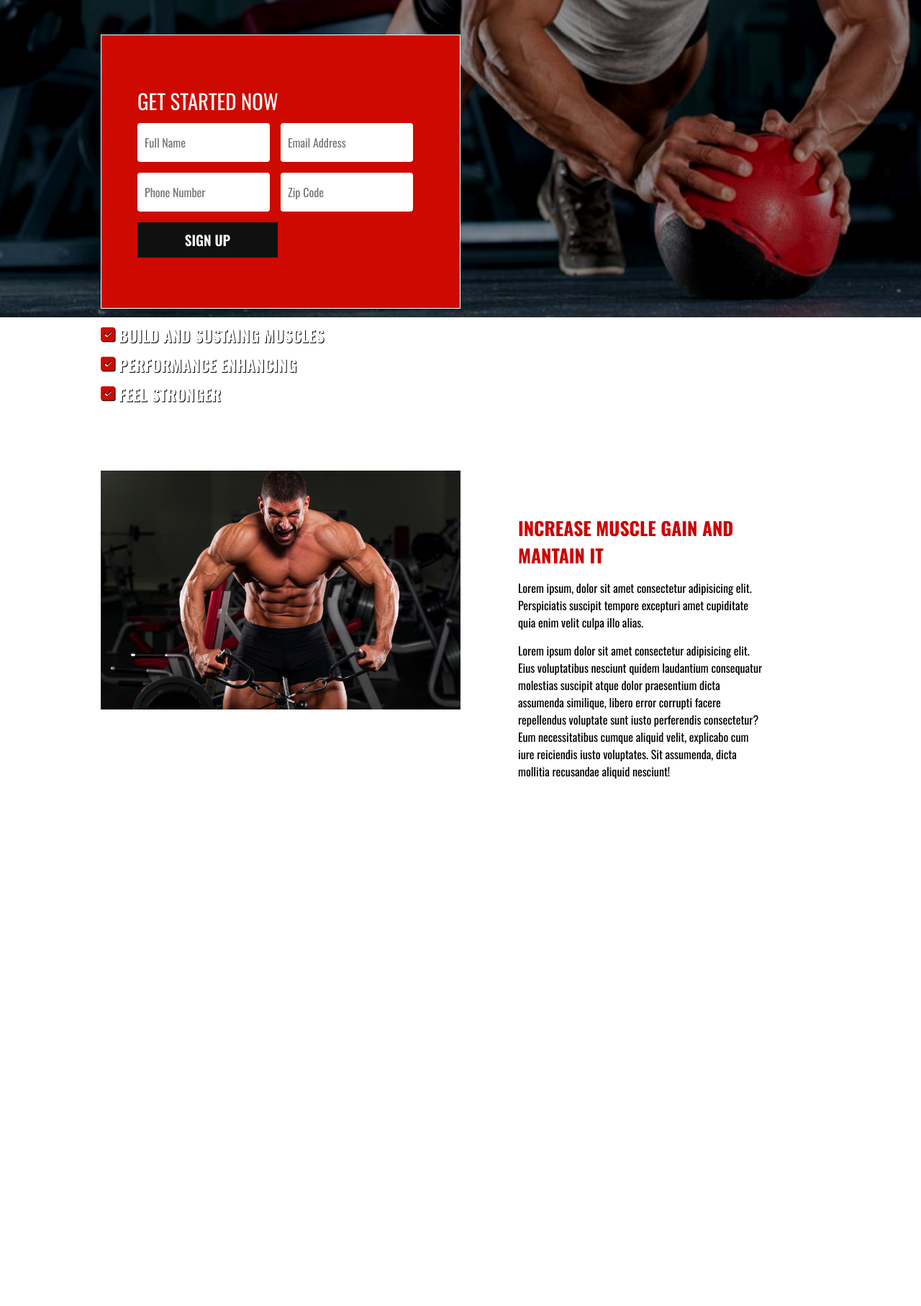
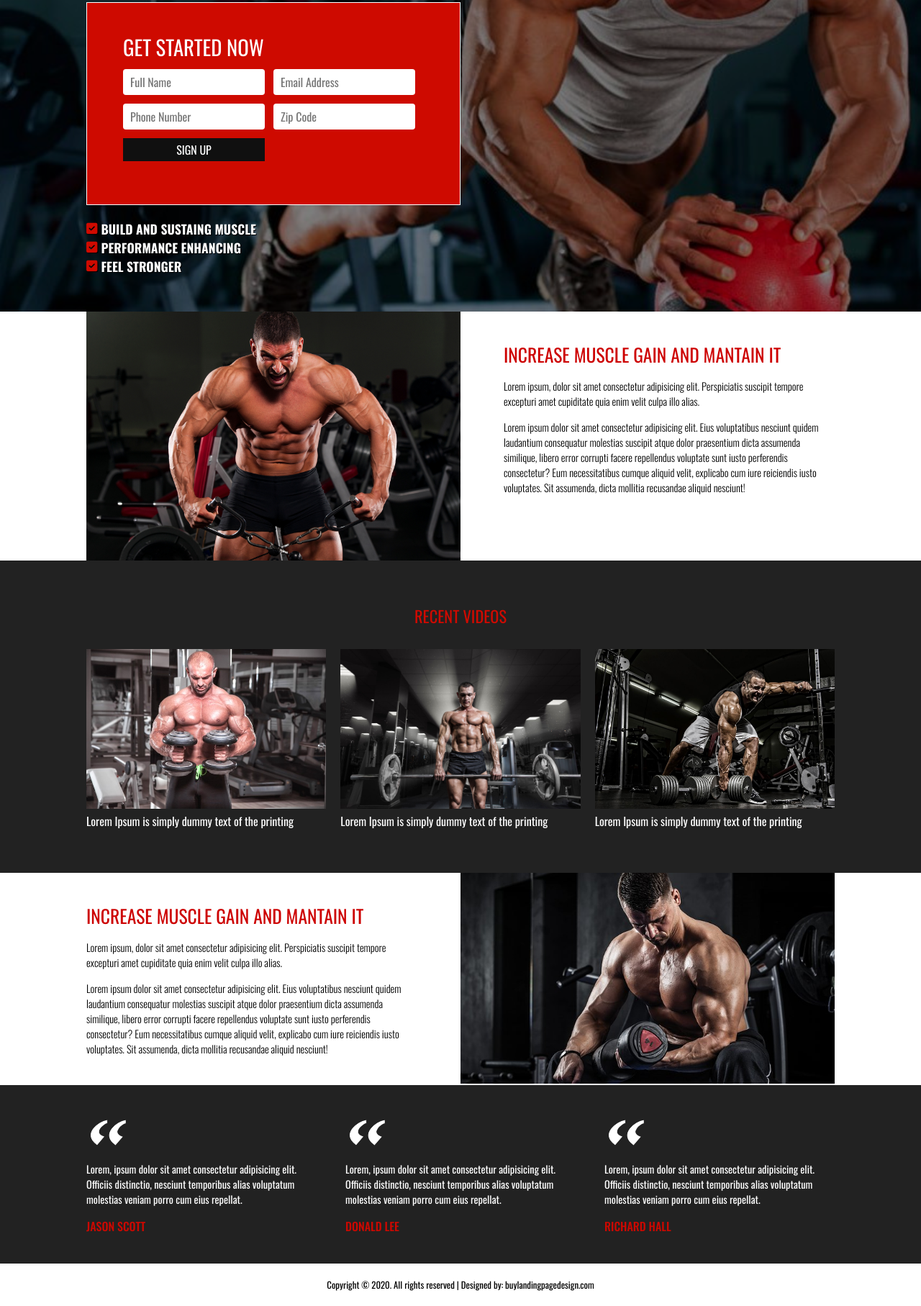
Before and after one commit to SeawardSalmon6/AtividadesECCJR, a plain HTML site: page Atividade04_Reproducao-Academia-Flexbox/index.html in a window 1280 px wide. Shown: the part 310-2125 px from the top of the page at 72% size. Before the commit the page ends 1454 px from the top, so only its background shows below. Drawn offline with nearby package versions, Linux system fonts and the light colour scheme.

Commit message:
Finalizando a página Bodybuilding - not responsive

```diff
--- a/Atividade04_Reproducao-Academia-Flexbox/css/style.css
+++ b/Atividade04_Reproducao-Academia-Flexbox/css/style.css
@@ -19,7 +19,7 @@ header {
     display: flex;
     justify-content: space-between;
     align-items: center;
-    padding: 20px 140px;
+    padding: 20px 120px;
 }
 
 header h1 {
@@ -27,54 +27,57 @@ header h1 {
     font-weight: 400;
 }
 
-header h2 { font-weight: lighter; }
+header h2 {
+    font-size: 1.2rem;
+    font-weight: lighter;
+}
 
 header,
 .hero h1,
 .hero .grid { text-shadow: 1px 1px 0 black; }
 
 /* HERO */
+.hero::after {
+    content: "";
+    position: absolute;
+    background: url(../images/banner.jpg) no-repeat;
+    background-size: cover;
+    background-position-y: -130px;
+    top: 0;
+    left: 0;
+    right: 0;
+    bottom: 0;
+    z-index: -1;
+    filter: brightness(50%) saturate(130%);
+}
+
 .hero {
-    min-height: 100vh;
     display: flex;
     flex-direction: column;
-    padding: 90px 140px;
+    padding: 70px 120px 50px;
     color: white;
     text-transform: uppercase;
     position: relative;
 }
 
-.hero .img-container {
-    position: absolute;
-    width: 100%;
-    height: 1127px;
-    top: -25%;
-    left: 0;
-    z-index: -1;
-    filter: brightness(60%) contrast(110%);
-    overflow: hidden;
-}
-
-.hero .img-container .background {
-    width: 100%;
-    object-fit: cover;
-}
-
 .hero h1 {
     align-self: center;
-    font-size: 4rem;
+    font-size: 3rem;
     font-weight: 400;
     max-width: 60%;
     text-align: center;
-    margin-bottom: 5rem;
+    margin-top: 4rem;
+    margin-bottom: 4rem;
+    line-height: 1.2;
 }
 
 .hero .form-card {
     max-width: 50%;
     background-color: #ce0a00;
     border: 1px solid white;
-    padding: 70px 50px;
+    padding: 40px 50px 60px;
     margin-bottom: 20px;
+    font-weight: 400;
 }
 
 .hero .form-card h3 {
@@ -87,30 +90,26 @@ header,
     width: 100%;
     display: flex;
     flex-wrap: wrap;
-    gap: 15px;
+    align-content: flex-start;
+    gap: 12px;
 }
 
-.hero .form-card form .inputs-block {
-    display: flex;
-    flex-wrap: wrap;
-    align-items: flex-start;
-    gap: 15px;
-}
+.hero .form-card form input,
+.hero .form-card form button { flex-basis: calc((100% / 2) - 12px); }
 
 .hero .form-card form input {
-    padding: 15px 10px;
+    padding: 6px 10px;
     border-radius: 4px;
     font-size: 1rem;
 }
 
 .hero .form-card form button {
-    flex-basis: 49%;
-    padding: 10px 0;
+    padding: 4px 0;
     background-color: #101010;
     text-transform: uppercase;
     color: white;
-    font-size: 1.2rem;
-    font-weight: 600;
+    font-size: 1rem;
+    font-weight: 400;
 }
 
 .hero .grid {
@@ -118,8 +117,7 @@ header,
     display: flex;
     flex-direction: column;
     align-content: flex-start;
-    font-size: 1.4rem;
-    gap: 8px;
+    font-size: 1.1rem;
 }
 
 .hero .grid li {
@@ -134,18 +132,21 @@ header,
 
 /* INCREASE MUSCLE */
 .increase-muscle {
-    padding: 0 140px;
+    padding: 0 120px;
     display: flex;
     align-items: flex-start;
 }
 
 .increase-muscle img {
     width: 50%;
+    max-width: 100%;
 }
 
 .increase-muscle .text-column {
-    padding: 60px 80px;
-    width: 60%;
+    width: 50%;
+    padding: 40px 0 40px 60px;
+    font-size: 0.9rem;
+    font-weight: 300;
 }
 
 .increase-muscle .text-column h3 {
@@ -153,6 +154,72 @@ header,
     text-transform: uppercase;
     color: #cd0000;
     margin-bottom: 15px;
+    font-weight: 400;
 }
 
 .increase-muscle .text-column p:not(:last-of-type) { margin-bottom: 15px; }
+
+/* RECENT VIDEOS */
+.recent-videos {
+    display: flex;
+    flex-direction: column;
+    padding: 60px 120px;
+    background-color: #222222;
+    color: white;
+}
+
+.recent-videos h3 {
+    font-size: 1.4rem;
+    text-transform: uppercase;
+    font-weight: 400;
+    text-align: center;
+    margin-bottom: 30px;
+    color: #d00a00;
+}
+
+.recent-videos .videos-row {
+    display: flex;
+    align-items: center;
+    gap: 20px;
+}
+
+.recent-videos .videos-row .item { width: calc(100% / 3); }
+.recent-videos .videos-row .item img { width: 100%; }
+
+/* REVERSE INCREASE MUSCLE */
+.increase-muscle.reverse { flex-direction: row-reverse; }
+.increase-muscle.reverse .text-column { padding: 40px 60px 40px 0; }
+
+/* QUOTES */
+.quotes {
+    padding: 40px 120px;
+    background-color: #222222;
+    color: white;
+    display: flex;
+    align-items: flex-start;
+    gap: 40px;
+}
+
+.quotes .item {
+    display: flex;
+    flex-direction: column;
+    align-items: flex-start;
+    gap: 15px;
+    font-size: 0.9rem;
+}
+
+.quotes .item h4 {
+    color: #cc0800;
+    font-size: 1rem;
+    text-transform: uppercase;
+    font-weight: 500;
+}
+
+/* FOOTER */
+footer {
+    display: flex;
+    align-items: center;
+    justify-content: center;
+    padding: 20px 0;
+    font-size: 0.8rem;
+}
--- a/Atividade04_Reproducao-Academia-Flexbox/index.html
+++ b/Atividade04_Reproducao-Academia-Flexbox/index.html
@@ -20,22 +20,16 @@
     </header>
 
     <section class="hero">
-        <div class="img-container">
-            <img src="images/banner.jpg" alt="Banner da Academia" class="background">
-        </div>
-
         <h1>Everything you need to Chisel your Muscle</h1>
 
         <div class="form-card">
             <h3>Get Started Now</h3>
             <form>
                 <!-- Inputs -->
-                <div class="inputs-block">
-                    <input type="text" placeholder="Full Name">
-                    <input type="email" placeholder="Email Address">
-                    <input type="tel" placeholder="Phone Number">
-                    <input type="text" placeholder="Zip Code">
-                </div>
+                <input type="text" placeholder="Full Name">
+                <input type="email" placeholder="Email Address">
+                <input type="tel" placeholder="Phone Number">
+                <input type="text" placeholder="Zip Code">
 
                 <button>Sign Up</button>
             </form>
@@ -44,7 +38,7 @@
         <ul class="grid">
             <li>
                 <i class="fas fa-check-square"></i>
-                <h4>Build and sustaing muscles</h4>
+                <h4>Build and sustaing muscle</h4>
             </li>
             <li>
                 <i class="fas fa-check-square"></i>
@@ -67,6 +61,57 @@
         </div>
     </section>
 
+    <section class="recent-videos">
+        <h3>Recent Videos</h3>
+
+        <div class="videos-row">
+            <div class="item">
+                <img src="images/img3.jpg" alt="Man working out.">
+                <p>Lorem Ipsum is simply dummy text of the printing</p>
+            </div>
+            <div class="item">
+                <img src="images/img4.jpg" alt="Man working out.">
+                <p>Lorem Ipsum is simply dummy text of the printing</p>
+            </div>
+            <div class="item">
+                <img src="images/img5.jpg" alt="Man working out.">
+                <p>Lorem Ipsum is simply dummy text of the printing</p>
+            </div>
+        </div>
+    </section>
+
+    <section class="increase-muscle reverse">
+        <img src="images/img6.jpg" alt="Man working out.">
+
+        <div class="text-column">
+            <h3>Increase Muscle Gain and Mantain It</h3>
+            <p>Lorem ipsum, dolor sit amet consectetur adipisicing elit. Perspiciatis suscipit tempore excepturi amet cupiditate quia enim velit culpa illo alias.</p>
+            <p>Lorem ipsum dolor sit amet consectetur adipisicing elit. Eius voluptatibus nesciunt quidem laudantium consequatur molestias suscipit atque dolor praesentium dicta assumenda similique, libero error corrupti facere repellendus voluptate sunt iusto perferendis consectetur? Eum necessitatibus cumque aliquid velit, explicabo cum iure reiciendis iusto voluptates. Sit assumenda, dicta mollitia recusandae aliquid nesciunt!</p>
+        </div>
+    </section>
+
+    <section class="quotes">
+        <div class="item">
+            <img src="images/quotes.svg" alt="Quotes icon.">
+            <p>Lorem, ipsum dolor sit amet consectetur adipisicing elit. Officiis distinctio, nesciunt temporibus alias voluptatum molestias veniam porro cum eius repellat.</p>
+            <h4>Jason Scott</h4>
+        </div>
+        <div class="item">
+            <img src="images/quotes.svg" alt="Quotes icon.">
+            <p>Lorem, ipsum dolor sit amet consectetur adipisicing elit. Officiis distinctio, nesciunt temporibus alias voluptatum molestias veniam porro cum eius repellat.</p>
+            <h4>Donald Lee</h4>
+        </div>
+        <div class="item">
+            <img src="images/quotes.svg" alt="Quotes icon.">
+            <p>Lorem, ipsum dolor sit amet consectetur adipisicing elit. Officiis distinctio, nesciunt temporibus alias voluptatum molestias veniam porro cum eius repellat.</p>
+            <h4>Richard Hall</h4>
+        </div>
+    </section>
+
+    <footer>
+        <p>Copyright © 2020. All rights reserved | Designed by: buylandingpagedesign.com</p>
+    </footer>
+
     <script src="https://kit.fontawesome.com/e9d504f8e2.js" crossorigin="anonymous"></script>
 </body>
 </html>
```
Also changed, not shown: Atividade03_CSS-FlexBox/pages/hotel-paraiso/index.html (+1 -3 lines).
